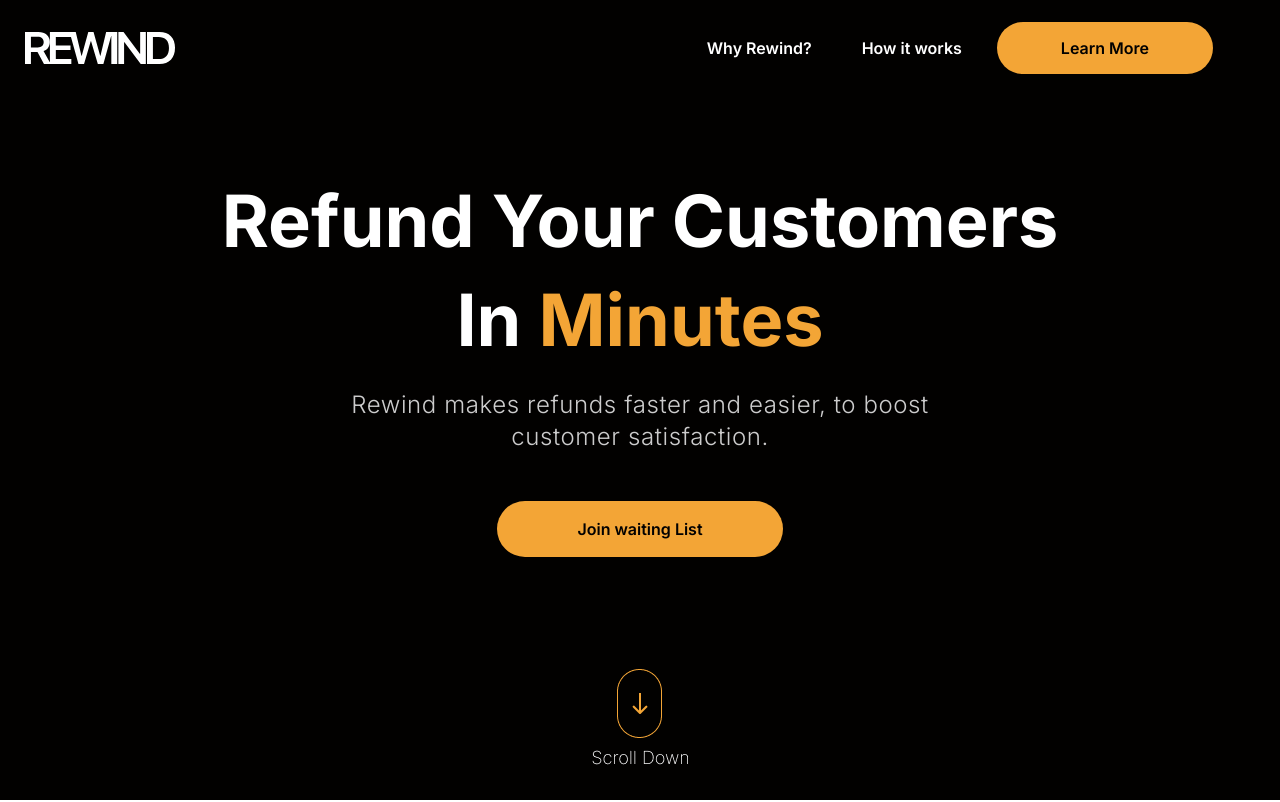
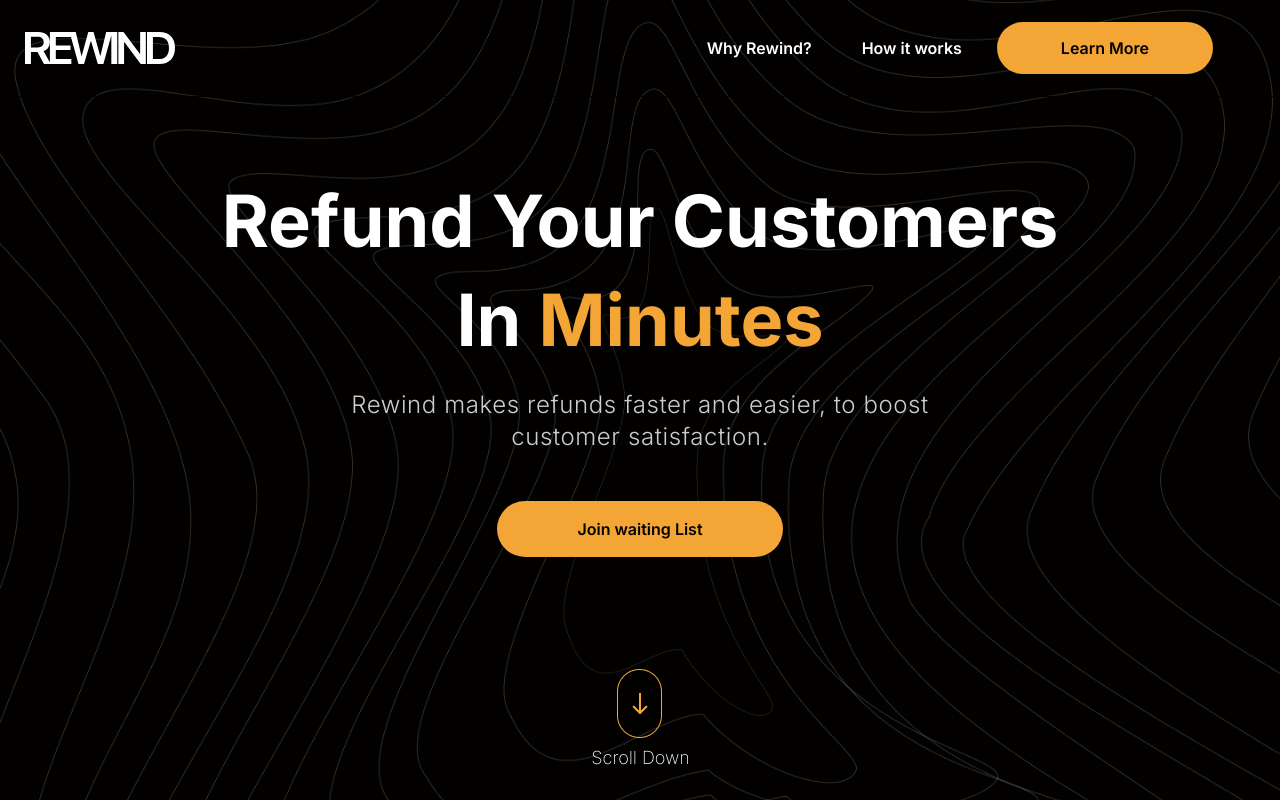
Before and after one commit to Ayoazeez26/rewind-landing, a Nuxt app: page / in a window 1280 px wide. Shown: the top 802 px of the page. Built offline with nearby package versions, Linux system fonts and the light colour scheme.

Commit message:
added lines

```diff
--- a/components/AppFooter.vue
+++ b/components/AppFooter.vue
@@ -22,7 +22,7 @@ export default {
         <a href="https://instagram.com/getrewind?igshid=MTA0ZTI1NzA=" target="_blank" class="item w-10 h-10 flex items-center justify-center ml-2">
           <img src="@/assets/icons/instagram.svg" alt="Instagram Icon" class="">
         </a>
-        <a href="https://www.linkedin.com" target="_blank" class="item w-10 h-10 flex items-center justify-center ml-2">
+        <a href="https://www.linkedin.com/company/getrewind/?viewAsMember=true" target="_blank" class="item w-10 h-10 flex items-center justify-center ml-2">
           <img src="@/assets/icons/linkedin.svg" alt="LinkedIn Icon" class="">
         </a>
       </div>
--- a/components/Hero.vue
+++ b/components/Hero.vue
@@ -4,7 +4,7 @@ export default {
 </script>
 
 <template>
-  <section class="w-full h-screen bg-black mb-5">
+  <section class="w-full lines h-screen bg-black mb-5">
     <div class="container-gravy h-full">
       <div id="hero" class="header h-full relative flex flex-col justify-end items-center text-center rounded-lg md:pt-44">
         <h1 class="header__title text-white font-bold text-4xl md:text-6xl lg:text-7xl lg:leading-snug">
@@ -26,6 +26,12 @@ export default {
 </template>
 
 <style lang="scss" scoped>
+.lines {
+  background-image: url('@/assets/images/hero_lines.png');
+  background-size: cover;
+  background-repeat: no-repeat;
+  background-position: center;
+}
 .header {
   // margin-top: 151px;
   // margin-left: -10px;
--- a/components/How.vue
+++ b/components/How.vue
@@ -49,7 +49,7 @@ export default {}
             <img src="@/assets/images/success.png" alt="step one image">
           </div>
         </div>
-        <div class="mt-20 md:mt-40 bg-black rounded-xl flex flex-col items-center justify-center py-20 w-full">
+        <div class="mt-20 lines md:mt-40 bg-black rounded-xl flex flex-col items-center justify-center py-20 w-full">
           <h1 class="cta__title text-white text-center font-bold text-3xl md:text-4xl lg:leading-snug mb-6">
             Are You Ready To Start Refunding The Easy Way?
           </h1>
@@ -63,6 +63,12 @@ export default {}
 </template>
 
 <style lang="scss" scoped>
+.lines {
+  background-image: url('@/assets/images/cta_lines.png');
+  background-size: cover;
+  background-repeat: no-repeat;
+  background-position: center;
+}
 .why {
   .steps {
     &-desc {
```
Also changed, not shown: assets/images/cta_lines.png (added), assets/images/hero_lines.png (added).
